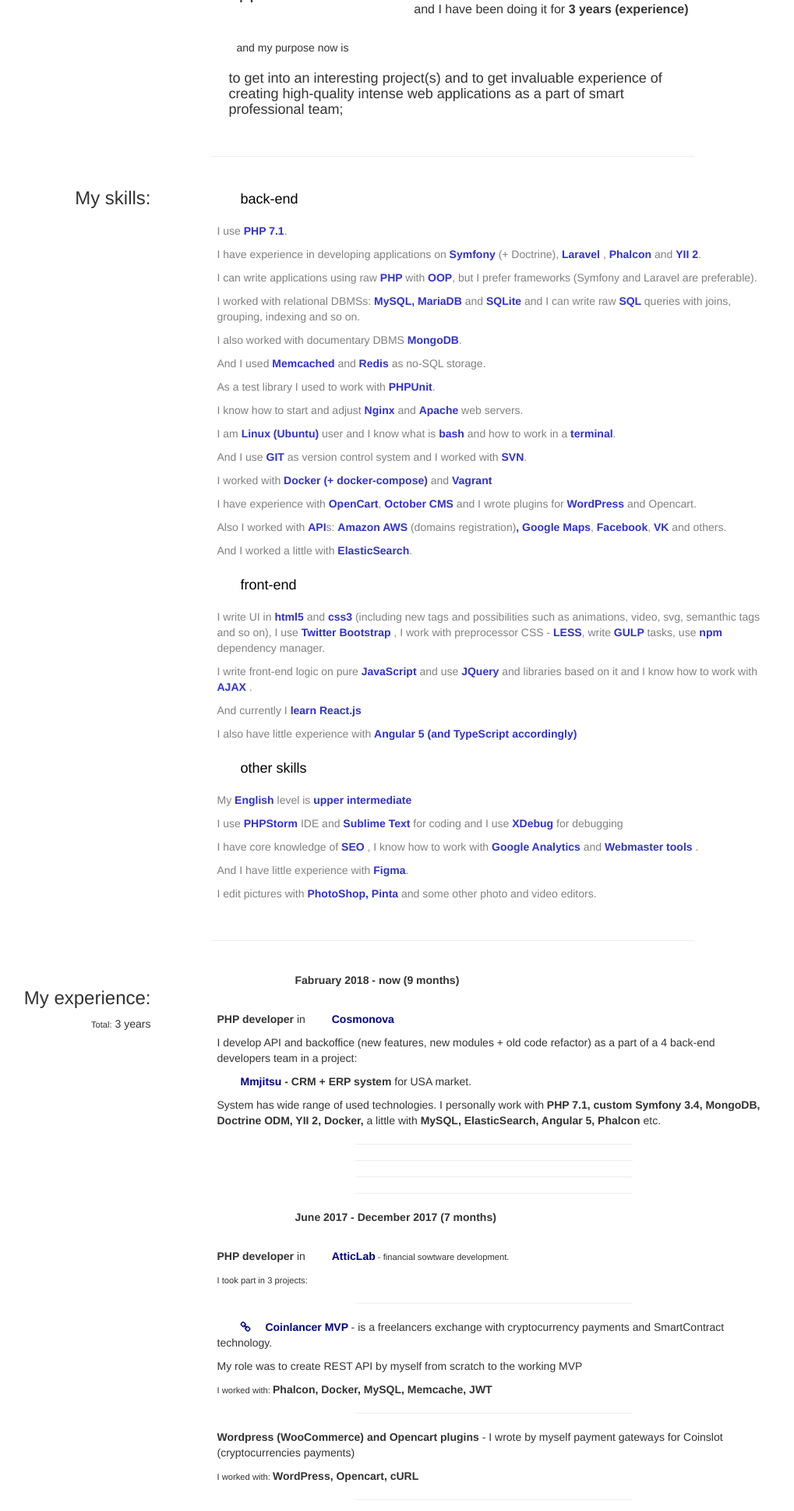
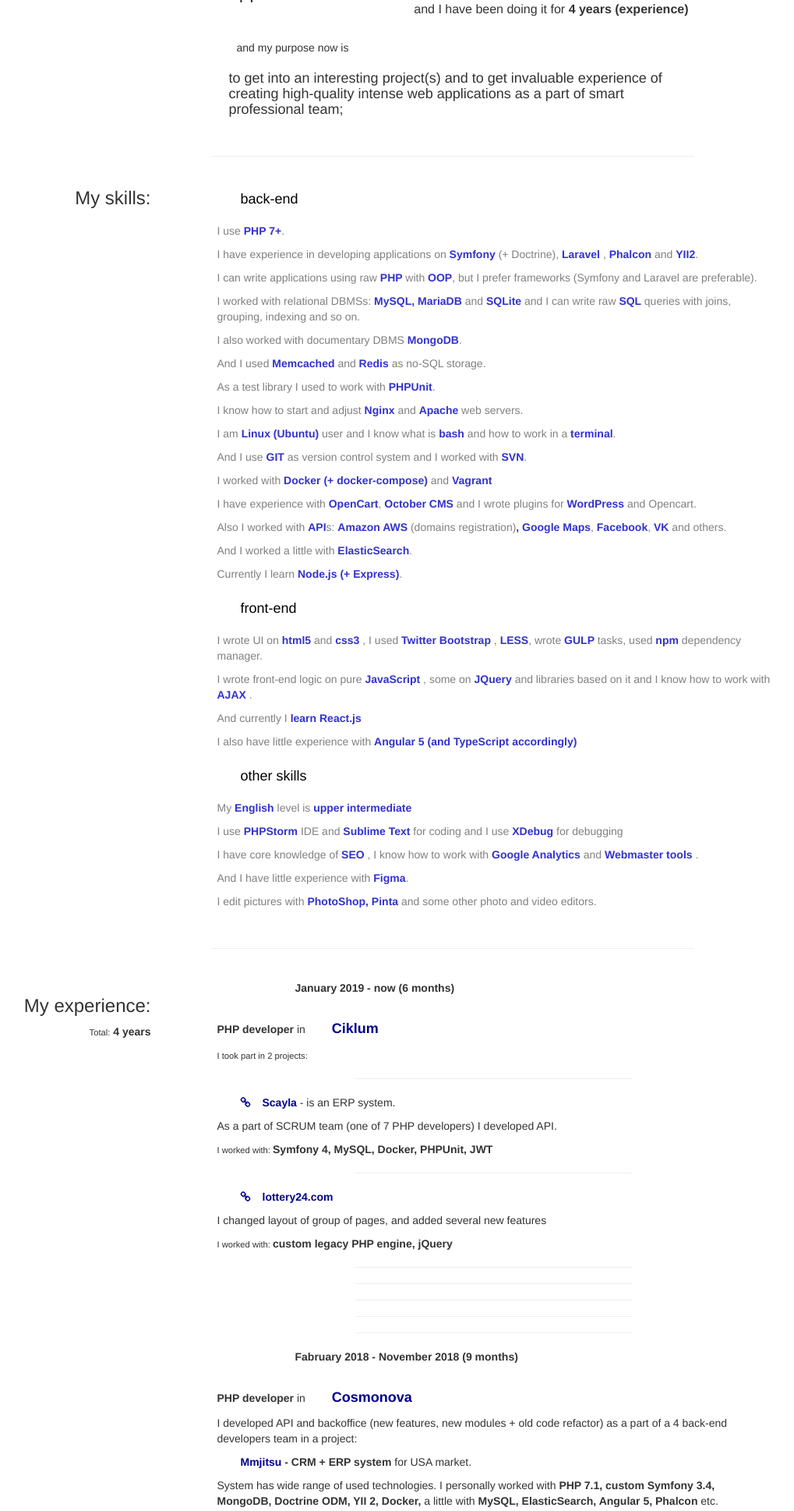
Before and after one commit to amb-it/amb-website, a website: page cv/index.html in a window 1280 px wide. Shown: the part 317-2255 px from the top of the page at 78% size, without its empty margins (59-1078 px from the left). Drawn offline with nearby package versions, Linux system fonts and the light colour scheme.

Commit message:
cv:: add Ciklum

```diff
--- a/cv/index.html
+++ b/cv/index.html
@@ -5,7 +5,7 @@
         <meta http-equiv="X-UA-Compatible" content="IE=edge">
         <meta name="viewport" content="width=device-width, initial-scale=1">
         <title>CV - Vladimir Voznyi</title>
-		<meta name="description" content="Vladimir Voznyi - PHP developer" />
+        <meta name="description" content="Vladimir Voznyi - developer (PHP + JS)" />
         <meta name="author" content="Vladimir Voznyi - Ambit Studio" />
         <link rel="shortcut icon" href="../imgs/favicon.ico">
 
@@ -40,12 +40,12 @@
                     <img src="../imgs/vladimir_voznyi.png">
                 </div>
                 <div class="col-sm-6 top_text">
-					<h4>Hello, <b>my name is Vladimir Voznyi</b>,</h4>
-					<h4>and I am a</h4>
-					<h1>PHP developer</h1>
+                    <h4>Hello, my name is <b>Vladimir Voznyi</b>,</h4>
+                    <h4>and I am </h4>
+                    <h1>developer (PHP<span> + JS</span>)</h1>
 
                     <div>about me:</div>
-					<h3>I passionate about creating functional and beautiful applications <br /> <span>and I have been doing it for <b>3 years (experience)</b></span></h3>
+                    <h3>I passionate about creating functional and beautiful applications <br /> <span>and I have been doing it for <b>4 years (experience)</b></span></h3>
 
                     <div>and my purpose now is</div>
                     <h3 class="purpose">to get into an interesting project(s) and to get invaluable experience of creating high-quality intense web applications as a part of smart professional team;</h3>
@@ -68,8 +68,8 @@
                 </div>
                 <div class="col-sm-7">
                     <h4>back-end</h4>
-                    <p><i>I use </i>PHP 7.1<i>.</i></p>
-					<p><i>I have experience in developing applications on </i> Symfony <i>(+ Doctrine), </i> Laravel <i>, </i> Phalcon <i>and </i> YII 2<i>.</i></p>
+                    <p><i>I use </i>PHP 7+<i>.</i></p>
+                    <p><i>I have experience in developing applications on </i> Symfony <i>(+ Doctrine), </i> Laravel <i>, </i> Phalcon <i>and </i> YII2<i>.</i></p>
                     <p><i>I can write applications using raw </i> PHP <i> with </i> OOP<i>, but I prefer frameworks (Symfony and Laravel are preferable).</i></p>
 
                     <p><i>I worked with relational DBMSs: </i> MySQL, MariaDB <i>and </i> SQLite <i> and I can write raw </i> SQL <i> queries with joins, grouping, indexing and so on.</i></p>
@@ -84,10 +84,11 @@
                     <p><i>I have experience with </i>OpenCart<i>, </i>October CMS <i>and I wrote plugins for </i> WordPress <i>and Opencart.</i></p>
                     <p><i>Also I worked with </i>API<i>s: </i> Amazon AWS <i>(domains registration)</i>, Google Maps<i>, </i> Facebook<i>,</i> VK<i> and others.</i></p>
                     <p><i>And I worked a little with </i>ElasticSearch<i>.</i></p>
+                    <p><i>Currently I learn </i>Node.js (+ Express)<i>.</i></p>
 
                     <h4 class="frontend">front-end</h4>
-					<p><i>I write UI in </i> html5 <i>and </i> css3 <i>(including new tags and possibilities such as animations, video, svg, semanthic tags and so on), I use </i> Twitter Bootstrap <i>, I work with preprocessor CSS - </i> LESS<i>, write</i> GULP <i> tasks, use</i> npm <i> dependency manager.</i></p>
-					<p><i>I write front-end logic on pure </i> JavaScript <i> and use</i> JQuery <i> and libraries based on it and I know how to work with</i> AJAX <i>.</i></p>
+                    <p><i>I wrote UI on </i> html5 <i>and </i> css3 <i>, I used </i> Twitter Bootstrap <i>, </i> LESS<i>, wrote</i> GULP <i> tasks, used</i> npm <i> dependency manager.</i></p>
+                    <p><i>I wrote front-end logic on pure </i> JavaScript <i>, some on </i> JQuery <i> and libraries based on it and I know how to work with</i> AJAX <i>.</i></p>
                     <p><i>And currently I </i>learn React.js</p>
                     <p><i>I also have little experience with </i>Angular 5 (and TypeScript accordingly)</p>
 
@@ -105,21 +106,50 @@
             <div class="row experience">
                 <div class="col-sm-3">
                     <h3>My experience:</h3>
-					<div><small>Total:</small> 3 years</div>
+					<div><small>Total:</small> <b>4 years</b></div>
                 </div>
                 <div class="col-sm-7">
 					<!-- ================================================ -->
 					<p class="date">
-						Fabruary 2018 - now (9&nbsp;months)
+						January 2019 - now (6&nbsp;months)
 					</p>
 					<p>
-						PHP developer <i>in</i> <a href="http://cosmonova.net" target="_blank">Cosmonova</a>
+						PHP developer <i>in</i> <a href="http://ciklum.com" target="_blank" class="company_name">Ciklum</a>
 					</p>
-					<p><i>I develop API and backoffice (new features, new modules + old code refactor) as a part of a 4 back-end developers team in a project:</i></p>
+					<p><i><small>I took part in 2 projects:</small></i></p>
+					<hr>
+
+					<div>
+						<p><a href="https://scayla.com" target="_blank"><i class="fa fa-link"> </i>Scayla</a> <i> - is an ERP system.</i></p>
+						<p><i>As a part of SCRUM team (one of 7 PHP developers) I developed API.</i></p>
+						<p><i><small>I worked with: </small></i>Symfony 4, MySQL, Docker, PHPUnit, JWT</p>
+					</div>
+					<hr>
+
+					<div>
+						<p><a href="https://lottery24.com" target="_blank"><i class="fa fa-link"> </i>lottery24.com</a></p>
+						<p><i>I changed layout of group of pages, and added several new features</i></p>
+						<p><i><small>I worked with: </small></i>custom legacy PHP engine, jQuery</p>
+					</div>
+					<hr>
+
+					<hr>
+					<hr>
+					<hr>
+					<hr>
+
+					<!-- ================================================ -->
+					<p class="date">
+						Fabruary 2018 - November 2018 (9&nbsp;months)
+					</p>
+					<p>
+						PHP developer <i>in</i> <a href="http://cosmonova.net" target="_blank" class="company_name">Cosmonova</a>
+					</p>
+					<p><i>I developed API and backoffice (new features, new modules + old code refactor) as a part of a 4 back-end developers team in a project:</i></p>
 
 					<div>
 						<p><a href="http://mmjitsu.com" target="_blank">Mmjitsu</a> - CRM + ERP system  <i> for USA market.</i></p>
-						<p><i>System has wide range of used technologies. I personally work with </i>PHP 7.1, custom Symfony 3.4, MongoDB, Doctrine ODM, YII 2, Docker, <i>a little with</i> MySQL, ElasticSearch, Angular 5, Phalcon<i> etc.</i></p>
+						<p><i>System has wide range of used technologies. I personally worked with </i>PHP 7.1, custom Symfony 3.4, MongoDB, Doctrine ODM, YII 2, Docker, <i>a little with</i> MySQL, ElasticSearch, Angular 5, Phalcon<i> etc.</i></p>
 					</div>
 
 					<hr>
@@ -133,7 +163,7 @@
                         June 2017 - December 2017 (7 months)
                     </p>
                     <p>
-						PHP developer <i>in</i> <a href="http://atticlab.net/" target="_blank">AtticLab</a><i><small> - financial sowtware development.</small></i>
+                        PHP developer <i>in</i> <a href="http://atticlab.net/" target="_blank" class="company_name">AtticLab</a><i><small> - financial sowtware development.</small></i>
                     </p>
                     <p><i><small>I took part in 3 projects:</small></i></p>
                     <hr>
@@ -196,7 +226,7 @@
                         August 2016 - Fabruary 2017 (7 months)
                     </p>
                     <p>
-						Full stack web developer <i>in</i> <a href="http://d2.digital" target="_blank">D2.digital</a><i><small> - digital agency with directions: web sites, mobile applications and several own startups</small></i>
+                        Full stack web developer <i>in</i> <a href="http://d2.digital" target="_blank" class="company_name">D2.digital</a><i><small> - digital agency with directions: web sites, mobile applications and several own startups</small></i>
                     </p>
                     <p><i><small>I took part in 4 projects:</small></i></p>
                     <hr>
@@ -259,7 +289,7 @@
                     </div>
                     <hr>
 
-					<div class="ambinua">
+                    <div>
                         <p><a href="http://amb.in.ua" target="_blank"><i class="fa fa-link"></i> amb.in.ua</a> <i>  - landing page of my web studio.</i></p>
                         <p>It has responsive design and a lot of animation such as preloader, sliding menu, animated SVG menu button, Ken Burns effect of background picture, parallax effect, smooth scrolling, customized Google Maps and so on.</p>
                     </div>
--- a/src/cv.less
+++ b/src/cv.less
@@ -25,7 +25,6 @@
 	height:auto;
 	text-align: right;
 	background-color: white;
-	height:auto;
 	z-index:1;
 
 	button {
@@ -66,6 +65,11 @@
 		padding-top:20px;
 	}
 	.top_text {
+		h1 {
+			span {
+				font-size: smaller;
+			}
+		}
 		h3 {
 			span {
 				display: block;
@@ -118,6 +122,7 @@
 }
 .experience {
 	margin-top:40px;
+
 	&>div:nth-child(2) {
 		font-weight: bold;
 		a {
@@ -136,6 +141,9 @@
 		a.inactive:hover {
 			cursor: default;
 			text-decoration: none;
+		}
+		.company_name {
+			font-size: large;
 		}
 	}
 }
@@ -287,9 +295,6 @@
 			padding-left:40px;
 			margin-top:30px;
 		}
-		.ambinua {
-			padding-top:45px;
-		}
 	}
 
 	.contact {
```
Also changed, not shown: README.md (renamed from readme.md), css/cv.css, 2 other files. Lines whose indentation alone changed are shown as unchanged.
